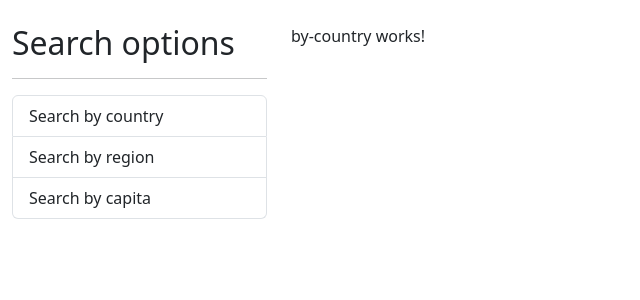
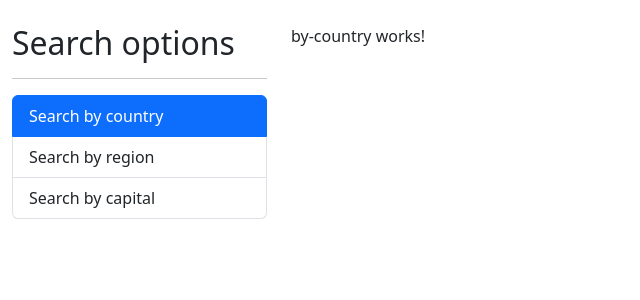
Before and after one commit to JuanRamirez8034/paises-app, an Angular app: page / in a window 1280 px wide. Shown: the top 300 px of the page, without its empty margins (0-640 px from the left). Built offline with nearby package versions, Linux system fonts and the light colour scheme.

Commit message:
Añadido la funcion y atributos para cambiar entre rutas a los botones respectivos

```diff
--- a/src/app/app.component.html
+++ b/src/app/app.component.html
@@ -4,9 +4,18 @@
     <h2>Search options</h2>
     <hr>
     <ul class="list-group">
-      <li class="list-group-item">Search by country</li>
-      <li class="list-group-item">Search by region</li>
-      <li class="list-group-item">Search by capita</li>
+      <!-- cunado se utilizan las rutas el modulo incorpora la funcionalidad de los "routerLink" para poder cambiar entre las mismas
+           - el atributo "routerLinkActive" permite especificar una clase que se le aplica al elemento al encontrarse en esa ruta
+           - el atributo "[routerLinkActiveOptions]='{exact:true}'" especifica que cuando se encuentre en la ruta principal se elimine la clase active
+           - el atributo "[routerLinkActiveOptions]='{exact:true}'" solo se especifica cuando el path es un string vacio, caso contrario se omite
+      -->
+      <li routerLink=""
+          routerLinkActive="active"
+          [routerLinkActiveOptions]="{exact:true}"
+          class="list-group-item"
+      >Search by country</li>
+      <li routerLink="region"  class="list-group-item" routerLinkActive="active">Search by region</li>
+      <li routerLink="capital"  class="list-group-item" routerLinkActive="active">Search by capital</li>
     </ul>
   </div>
 
```
